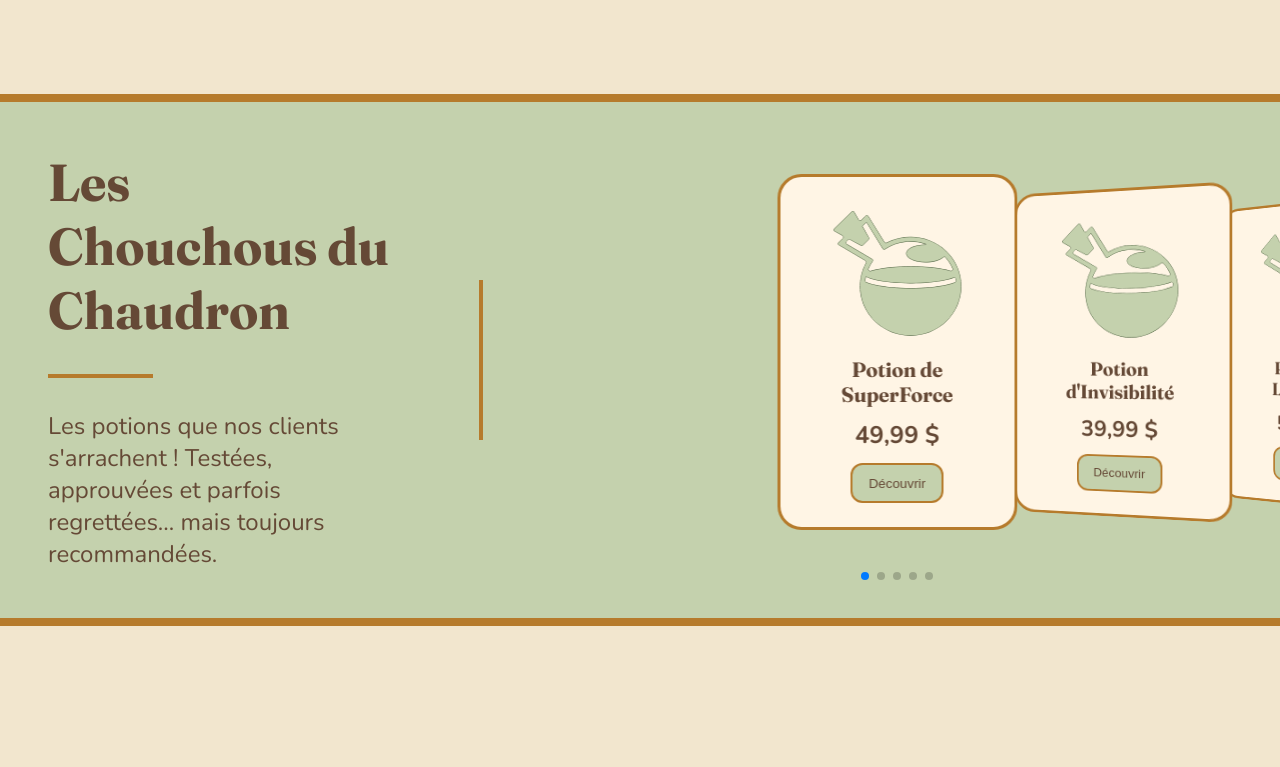
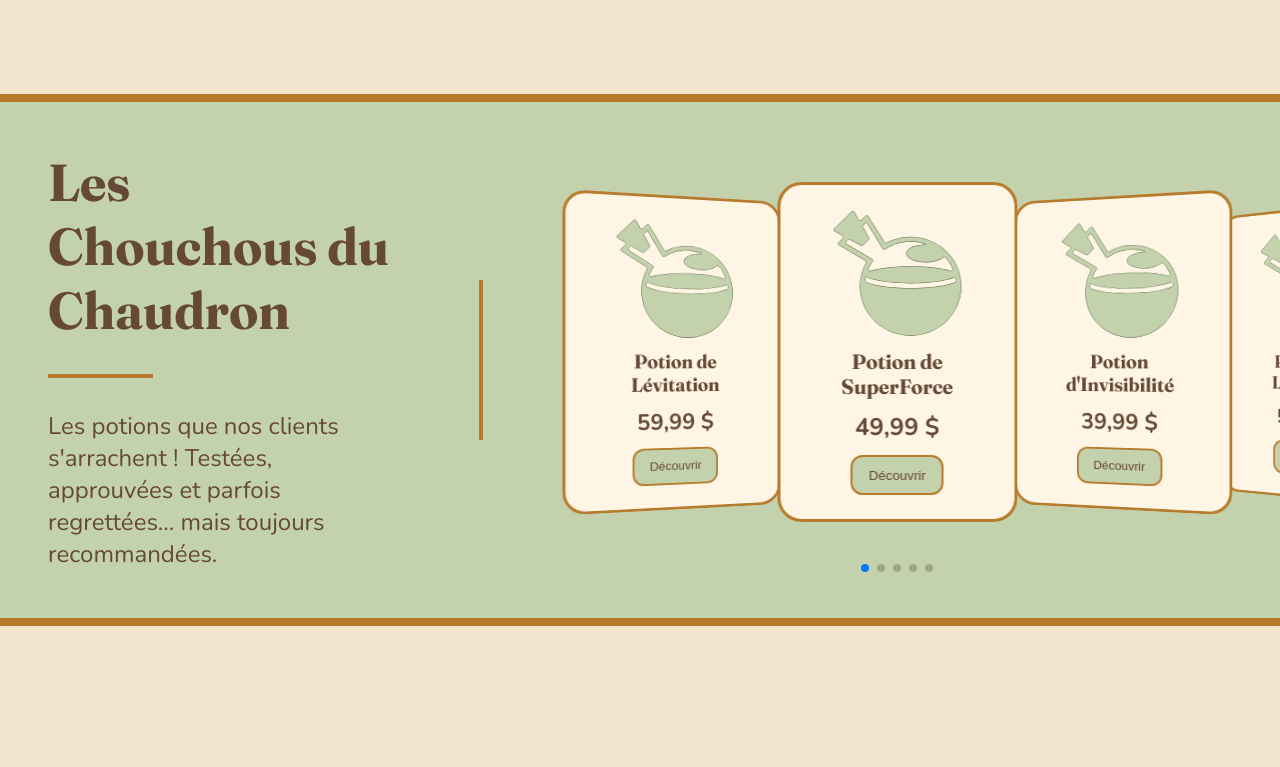
Before and after one commit to 2562506/TP2, a website built with Vite: page TP2/index.html in a window 1280 px wide. Shown: the part 1200-1967 px from the top of the page. Built offline with nearby package versions, Linux system fonts and the light colour scheme; files whose address does not match are found by name.

```diff
--- a/TP2/src/main.js
+++ b/TP2/src/main.js
@@ -57,6 +57,7 @@ const carousel = new Swiper('#carrousel', {
     grabCursor: true,
     centeredSlides: true,
     slidesPerView: 'auto',
+    loop: true,
 
     coverflowEffect: {
         rotate: 25,
@@ -68,5 +69,6 @@ const carousel = new Swiper('#carrousel', {
 
     pagination: {
         el: '#swiper-pagination',
+        clickable: true
     },
 });
--- a/TP2/src/styles/pages/index.css
+++ b/TP2/src/styles/pages/index.css
@@ -161,7 +161,6 @@ main {
     padding: 3rem 0 4rem;
 }
 
-/* Diapositives Swiper */
 #carrousel .swiperDiapo {
     width: 15rem;
     height: auto;
@@ -169,15 +168,12 @@ main {
     box-sizing: border-box;
 }
 
-/* Carte de produit */
 .cartePotion {
     background-color: var(--fond-carte);
     border: 0.2rem solid var(--couleur-miel);
     border-radius: 1.5rem;
     padding: 1.5rem;
-
     width: 100%;
-
     display: flex;
     flex-direction: column;
     align-items: center;
@@ -185,29 +181,25 @@ main {
     gap: 0.75rem;
 }
 
-/* Illustration de la potion */
 .cartePotion img {
     display: block;
     width: 8rem;
-    height: 9rem;
+    height: 8rem;
     object-fit: contain;
 }
 
-/* Nom */
 .cartePotion h3 {
     font-family: var(--police-titre);
     font-size: 1.3rem;
     margin: 0;
 }
 
-/* Prix */
 .cartePotion p {
     font-size: 1.2rem;
     font-weight: var(--bold);
     margin: 0;
 }
 
-/* Bouton */
 .cartePotion button {
     background-color: var(--couleur-nature);
     color: var(--couleur-texte);
```
